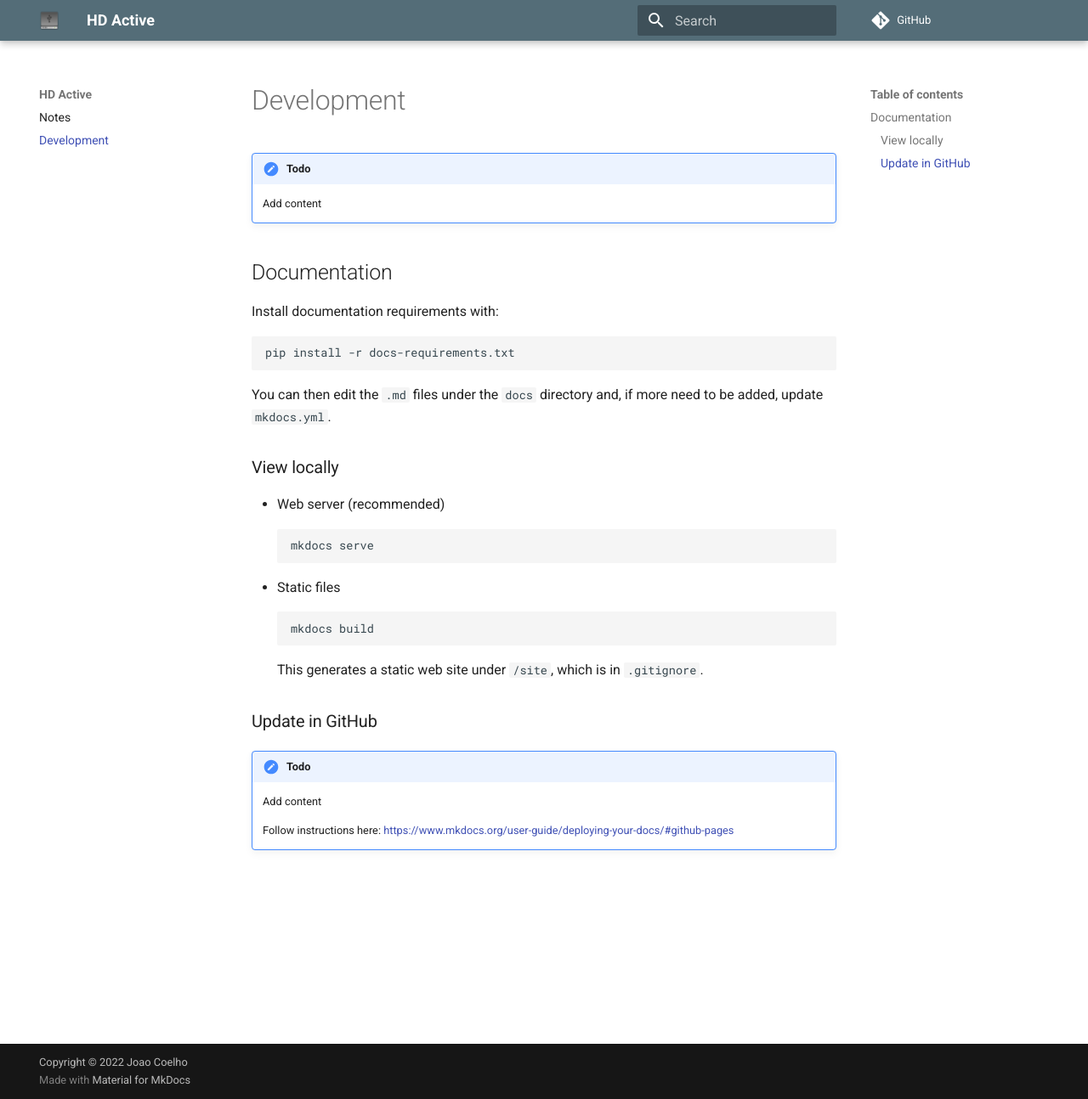
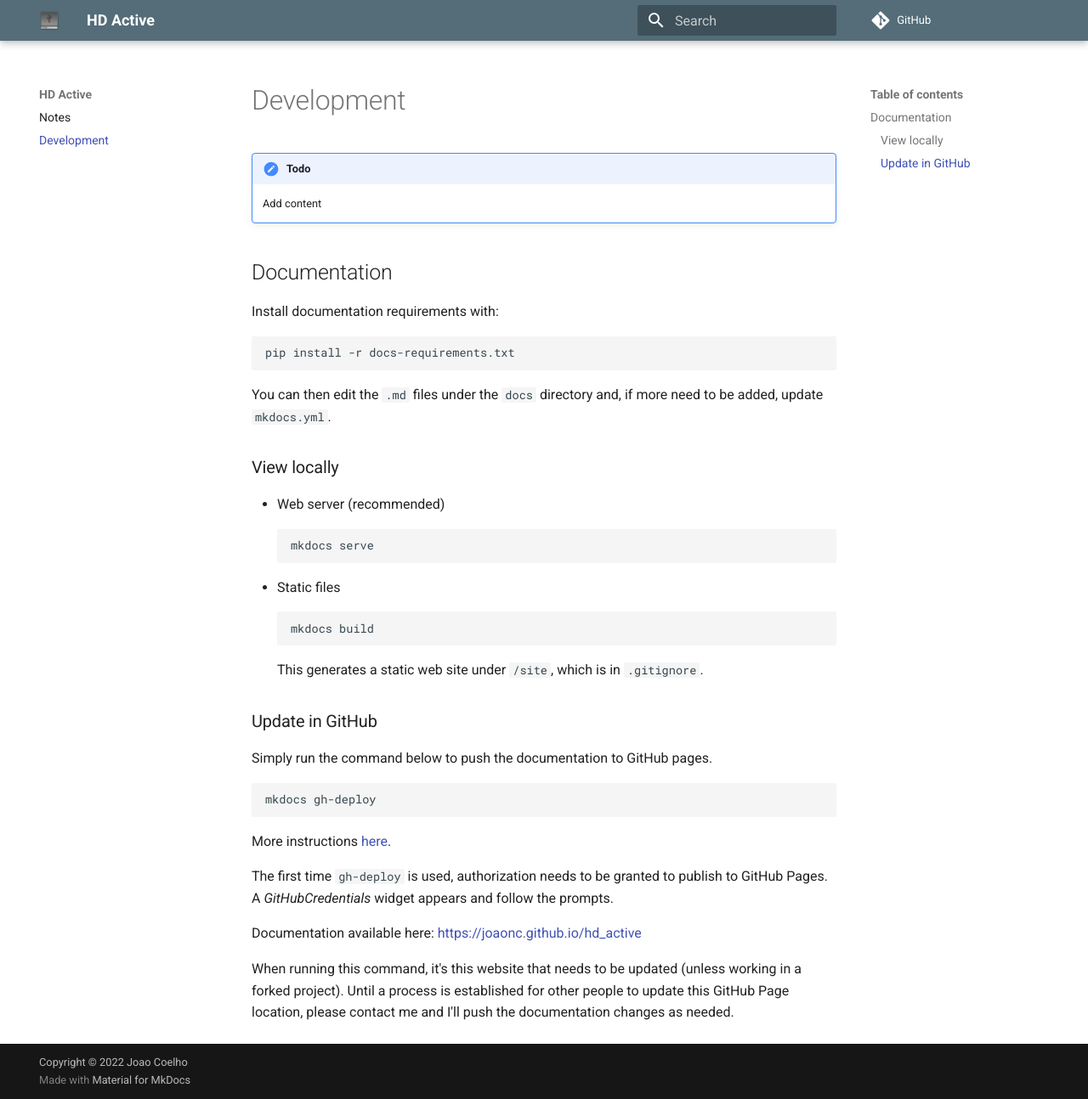
Before and after one commit to joaonc/hd_active, an MkDocs documentation site: the page built from docs/development.md, in a window 1280 px wide and 1294 px high. Shown: the whole window at 85% size. Built offline with MkDocs 1.6.1 and Material for MkDocs 9.7.7, drawn with Linux system fonts in a browser that asks for light colours; comment, search, counter and statistics services are not loaded.

Commit message:
Publish documentation (#8)

````diff
--- a/docs/development.md
+++ b/docs/development.md
@@ -26,9 +26,19 @@ You can then edit the `.md` files under the `docs` directory and, if more need t
 
 ### Update in GitHub
 
-!!! TODO
+Simply run the command below to push the documentation to GitHub pages.
 
-    Add content
+```
+mkdocs gh-deploy
+```
 
-    Follow instructions here:
-    [https://www.mkdocs.org/user-guide/deploying-your-docs/#github-pages](https://www.mkdocs.org/user-guide/deploying-your-docs/#github-pages)
+More instructions [here](https://www.mkdocs.org/user-guide/deploying-your-docs/#github-pages).
+
+The first time `gh-deploy` is used, authorization needs to be granted to publish to GitHub Pages. A _GitHubCredentials_
+widget appears and follow the prompts.
+
+Documentation available here: [https://joaonc.github.io/hd_active](https://joaonc.github.io/hd_active)
+
+When running this command, it's this website that needs to be updated (unless working in a forked project). Until a
+process is established for other people to update this GitHub Page location, please contact me and I'll push the
+documentation changes as needed.
````
Also changed, not shown: README.md (+2 -0 lines).
